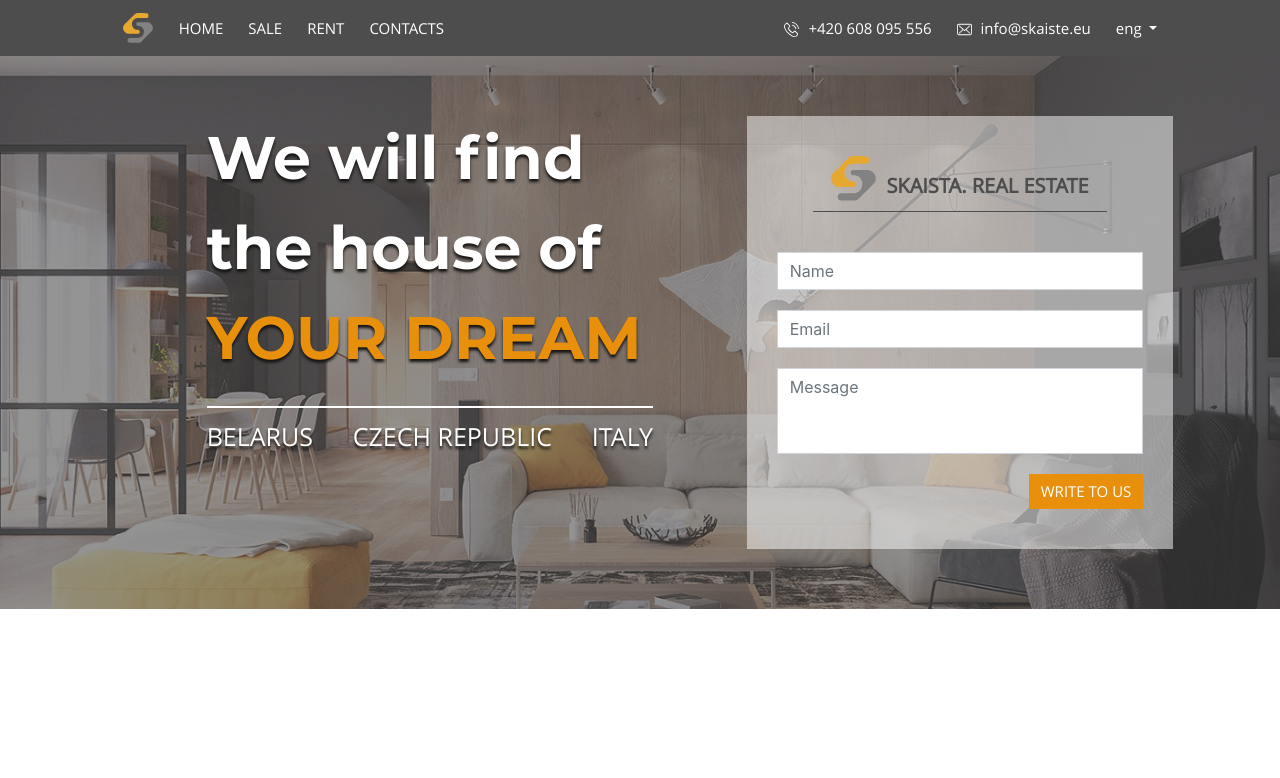
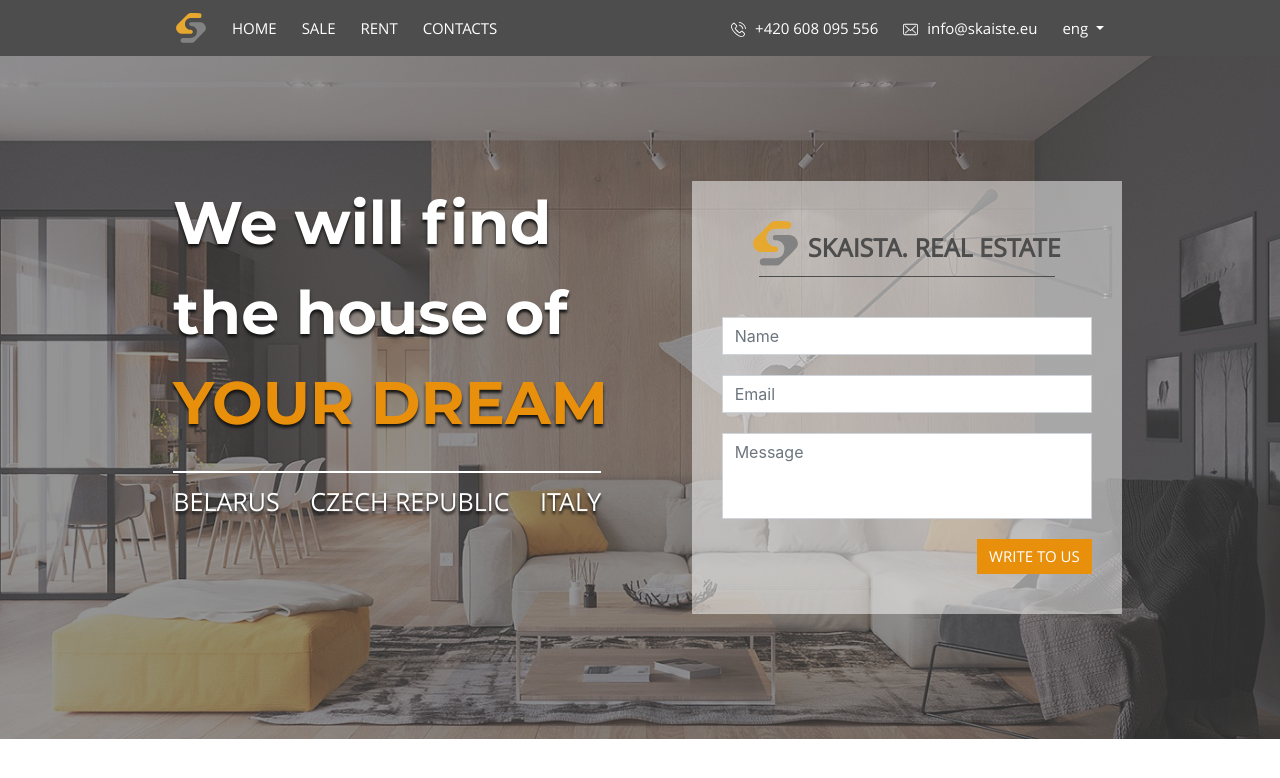
Before and after one commit to Zascha/FR-Skaista, a plain HTML site: page Index.html in a window 1280 px wide. Drawn offline with nearby package versions, Linux system fonts and the light colour scheme; files whose address does not match are found by name.

Commit message:
Cleanup + adaptive

```diff
--- a/Index.html
+++ b/Index.html
@@ -15,13 +15,13 @@
 <body>
     <div class="container-fluid">
         <div class="section-top-menu row justify-content-center">
-            <nav class="col-10 navbar navbar-expand-lg">
-                <a class="section-top-menu-logo navbar-brand " href="#">
+            <nav class="col-9 navbar navbar-expand-lg">
+                <a class="section-top-menu-logo navbar-brand d-flex align-items-center" href="#">
                     <img src="images/logo.svg">
                     <span>Skaista</span>
                 </a>
                 <button class="navbar-toggler" type="button" data-toggle="collapse" data-target="#navbar-menu" aria-controls="navbar-menu" aria-expanded="false" aria-label="Toggle navigation">
-					<img class="navbar-toggler-icon" src="images/hamburger-menu.svg"/>
+                    <img class="navbar-toggler-icon" src="images/hamburger-menu.svg" />
                 </button>
                 <div class="section-top-menu-content collapse navbar-collapse justify-content-between" id="navbar-menu">
                     <div class="section-top-menu-items navbar-nav navigation-links">
@@ -30,13 +30,13 @@
                         <a class="nav-item navbar-a" href="#rent">Rent</a>
                         <a class="nav-item navbar-a" href="#contacts">Contacts</a>
                     </div>
-					<div class="section-top-menu-contacts">
+                    <div class="section-top-menu-contacts d-flex align-items-center justify-content-between">
                         <div class="section-top-menu-contacts-item">
-							<img class="section-top-menu-contacts-item-icon" src="images/phone.svg"/>
+                            <img class="section-top-menu-contacts-item-icon" src="images/phone.svg" />
                             +420 608 095 556
                         </div>
                         <div class="section-top-menu-contacts-item">
-							<img class="section-top-menu-contacts-item-icon" src="images/email.svg"/>
+                            <img class="section-top-menu-contacts-item-icon" src="images/email.svg" />
                             <a href="mailto:info@skaiste.eu">info@skaiste.eu</a>
                         </div>
                         <div class="section-top-menu-languages dropdown">
@@ -51,26 +51,14 @@
                             </div>
                         </div>
                     </div>
-
-					<!--div class="dropdown show languages">
-                            <a class="dropdown-toggle" href="#" role="button" id="dropdownMenuLink" data-toggle="dropdown" aria-haspopup="true" aria-expanded="false">
-                                <span class="en"></span>
-                            </a>
-                            <div class="dropdown-menu" aria-labelledby="dropdownMenuLink">
-                                <a class="dropdown-item" href="https://skaista.eu/"><span class="en"></span> English</a>
-                                <a class="dropdown-item" href="cz"><span class="cz"></span> Česky</a>
-                                <a class="dropdown-item" href="it"><span class="it"></span> Italiano</a>
-                                <a class="dropdown-item" href="ru"><span class="ru"></span> Русский</a>
-                            </div>
-                    </div-->
                 </div>
             </nav>
         </div>
         <div class="section-start row justify-content-center parallax-window" data-parallax="scroll" data-image-src="images/background-temp.jpg">
-			<div class="section-start-text-block col-6">
+            <div class="section-start-text-block col-5">
                 <div class="section-start-text-block-slogan">
-					We will find <br/>
-					the house of <br/>
+                    We will find <br />
+                    the house of <br />
                     <span class="highlighted"> your dream</span>
                 </div>
                 <div class="section-start-text-block-divider"> </div>
@@ -80,35 +68,33 @@
                     <div class="section-start-text-block-country">Italy</div>
                 </div>
             </div>
-			<div class="section-start-form-block col-4">
+            <div class="section-start-form-block col-3">
                 <div class="section-start-form-block-header d-flex align-items-end justify-content-center">
-					<div class="section-start-form-block-company">
+                    <div class="section-start-form-block-company d-flex">
                         <img src="images/logo.svg">
                     </div>
-					<div class="section-start-form-block-real-estate"> Skaista.  Real estate </div>
+                    <div class="section-start-form-block-real-estate"> Skaista. Real estate </div>
                 </div>
                 <div class="section-start-form-block-divider"></div>
-				<div class="top-feedback-form-validation-message"> Validation message
+                <div class="top-feedback-form-validation-message">
+                    Validation message
                 </div>
                 <form class="top-feedback-form" id="top-feedback-form">
-					<div class="form-group">
-						<input type="text" class="form-control" id="top-form-name" placeholder="Name" required/>
+                    <div class="form-group d-flex">
+                        <input type="text" class="form-control" id="top-form-name" placeholder="Name" required />
                     </div>
-					<div class="form-group">
-						<input type="text" class="form-control" id="top-form-email" placeholder="Email"/>
+                    <div class="form-group d-flex">
+                        <input type="text" class="form-control" id="top-form-email" placeholder="Email" />
                     </div>
-					<div class="form-group">
+                    <div class="form-group d-flex">
                         <textarea class="form-control" rows="3" id="top-form-message" placeholder="Message"></textarea>
                     </div>
-					<div class="form-group btn-group justify-content-end">
+                    <div class="form-group d-flex btn-group justify-content-end">
                         <button class="btn submit-button" type="submit">Write to us</button>
                     </div>
                 </form>
             </div>
         </div>
-	</div>
-
-
     </div>
 
     <script src="https://code.jquery.com/jquery-3.3.1.slim.min.js" integrity="sha384-q8i/X+965DzO0rT7abK41JStQIAqVgRVzpbzo5smXKp4YfRvH+8abtTE1Pi6jizo" crossorigin="anonymous"></script>
--- a/css/scss/_start-section.scss
+++ b/css/scss/_start-section.scss
@@ -1,89 +1,105 @@
-.section-start
-{
+.section-start {
     background-color: rgba(77, 77, 77, 0.6);
     min-height: 400px;
-	padding: 60px 0;
+    padding: 10% 0;
 
-	.section-start-text-block{
+    .section-start-text-block {
         color: $white;
         font-family: 'Montserrat';
-		font-size: 60px;
-		padding-left: 100px;
+        font-size: $extra-headers-size;
         text-shadow: 0 3px 3px #151514;
 
-		.highlighted{
+        @media (max-width: 991.98px) {
+            font-size: $headers-size*2;
+            min-width: 80%;
+        }
+
+        .highlighted {
             color: $orange;
             text-transform: uppercase;
         }
 
-		.section-start-text-block-divider{
+        .section-start-text-block-divider {
             border-bottom: 2px solid $white;
             margin: 20px 0 10px 0;
             width: 85%;
-		}
 
-		.section-start-text-block-countries{
-			@extend %ordinary-white-text;
-			font-size: 25px;
-			text-transform: uppercase;
-			width: 85%;
+            @media (max-width: 991.98px) {
+                margin-bottom: 20px;
             }
         }
 
-	.section-start-form-block{
+        .section-start-text-block-countries {
+            @extend %ordinary-white-text;
+            font-size: $headers-size;
+            text-transform: uppercase;
+            width: 85%;
+
+            @media (max-width: 991.98px) {
+                flex-direction: column;
+            }
+        }
+
+        @media (max-width: 991.98px) {
+            margin-bottom: 40px;
+        }
+    }
+
+    .section-start-form-block {
         background-color: rgba(256, 256, 256, 0.5);
         padding: 40px 30px;
+        min-width: 430px;
 
-		.section-start-form-block-header{
+        @media (max-width: 991.98px) {
+            min-width: 80%;
+        }
+
+        .section-start-form-block-header {
             @extend %ordinary-grey-text;
-			font-size: 20px;
+            font-size: $headers-size;
             font-weight: bold;
             padding-bottom: 10px;
             text-transform: uppercase;
 
-			.section-start-form-block-company{
-				display: flex;
+            .section-start-form-block-company {
                 margin-right: 10px;
 
-				img{
+                img {
                     @include square-icon(45px);
                 }
             }
         }
 
-		.section-start-form-block-divider{
+        .section-start-form-block-divider {
             border-top: 1px solid $grey;
             margin: 0 auto 10px auto;
             width: 80%;
         }
 
-		.top-feedback-form-validation-message{
+        .top-feedback-form-validation-message {
             color: #d44950;
             display: none;
             text-align: center;
         }
 
-		.top-feedback-form{
+        .top-feedback-form {
             padding-top: 30px;
 
-			.form-group{
-				display: flex;
+            .form-group {
                 margin-bottom: 20px;
 
-				.form-control{
+                .form-control {
                     border-radius: 0;
                 }
 
-				.submit-button{
+                .submit-button {
                     @extend %submit-button;
                 }
             }
 
-			.btn-group{
+            .btn-group {
                 margin-bottom: 0;
             }
         }
     }
-
-
 }
--- a/css/scss/_top-menu-section.scss
+++ b/css/scss/_top-menu-section.scss
@@ -1,18 +1,14 @@
-.section-top-menu
-{
+.section-top-menu {
     background-color: $grey;
 
-	.navbar{
-		.section-top-menu-logo{
-			align-items: center;
-			display: flex;
-
-			img{
+    .navbar {
+        .section-top-menu-logo {
+            img {
                 @include square-icon(30px);
                 margin-right: 10px;
             }
 
-			span{
+            span {
                 @extend %ordinary-yellow-text;
                 display: none;
                 text-transform: uppercase;
@@ -24,14 +20,14 @@
             }
         }
 
-		.section-top-menu-content{
+        .section-top-menu-content {
 
-			a, a:hover, a:active, a:visited{
+            a, a:hover, a:active, a:visited {
                 @extend %ordinary-white-text;
             }
 
-			.section-top-menu-items{
-				a, a:hover, a:active, a:visited{
+            .section-top-menu-items {
+                a, a:hover, a:active, a:visited {
                     margin-right: 25px;
                     text-transform: uppercase;
 
@@ -42,7 +38,7 @@
                     }
                 }
 
-				a:last-child{
+                a:last-child {
                     @media (max-width: 991.98px) {
                         border-bottom: 1px solid $white;
                         margin-bottom: 10px;
@@ -51,17 +47,13 @@
                 }
             }
 
-			.section-top-menu-contacts{
-				align-items: center;
-				display: flex;
-				justify-content: space-between;
-
+            .section-top-menu-contacts {
                 @media (max-width: 991.98px) {
-				    align-items: flex-start;
+                    align-items: flex-start !important;
                     flex-direction: column;
                 }
 
-				.section-top-menu-contacts-item{
+                .section-top-menu-contacts-item {
                     @extend %ordinary-white-text;
                     margin-left: 25px;
 
@@ -70,20 +62,20 @@
                         margin-left: 0;
                     }
 
-					.section-top-menu-contacts-item-icon{
+                    .section-top-menu-contacts-item-icon {
                         height: auto;
                         margin-right: 5px;
                         width: 15px;
                     }
                 }
 
-				.section-top-menu-languages{
+                .section-top-menu-languages {
                     margin-left: 25px;
 
-					.dropdown-menu{
+                    .dropdown-menu {
                         @include backround-transperent-grey(0.7);
 
-						.dropdown-item:hover{
+                        .dropdown-item:hover {
                             @include backround-transperent-grey(0.5);
                         }
                     }
--- a/css/scss/consts.scss
+++ b/css/scss/consts.scss
@@ -6,4 +6,6 @@ $grey: #4d4d4d;
 $white: #fff;
 
 // size consts
-$m-size: 15px;
+$plain-text-size: 15px;
+$headers-size: 25px;
+$extra-headers-size: 60px;
--- a/css/scss/common.scss
+++ b/css/scss/extensions.scss
@@ -1,6 +1,6 @@
 %ordinary-text {
     font-family: "OpenSans";
-    font-size: $m-size;
+    font-size: $plain-text-size;
 }
 
 %ordinary-black-text {
@@ -21,7 +21,7 @@
 %ordinary-yellow-text {
     color: $yellow;
     font-family: "OpenSans";
-    font-size: $m-size*1.25;
+    font-size: $headers-size;
 }
 
 %submit-button{
@@ -31,12 +31,3 @@
 	background-color: $orange;
 	text-transform: uppercase;
 }
-
-@mixin square-icon($size) {
-	height: $size;
-	width: $size;
-}
-
-@mixin backround-transperent-grey($transperancyPercent) {
-	background-color: rgba(77, 77, 77, $transperancyPercent);
-}
--- a/css/scss/main.scss
+++ b/css/scss/main.scss
@@ -1,6 +1,7 @@
 @import 'fonts';
 @import 'consts';
-@import 'common';
+@import 'mixins';
+@import 'extensions';
 
 @import '_top-menu-section';
 @import '_start-section';
--- /dev/null
+++ b/css/scss/mixins.scss
@@ -0,0 +1,8 @@
+@mixin square-icon($size) {
+	height: $size;
+	width: $size;
+}
+
+@mixin backround-transperent-grey($transperancyPercent) {
+	background-color: rgba(77, 77, 77, $transperancyPercent);
+}
```
Also changed, not shown: css/style.css, 1 other file. Lines whose indentation alone changed are shown as unchanged.
